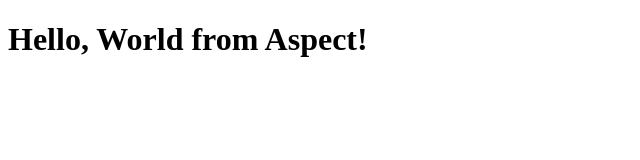
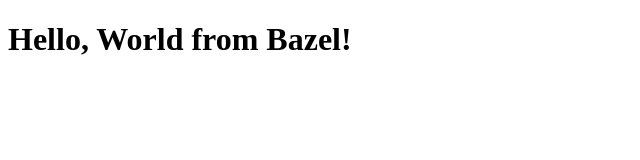
Before and after one commit to writechoiceorg/node-app-js-gcp, a website: page packages/hello-world/index.html in a window 1280 px wide. Shown: the full height of the page, 0-640 px from the left. Drawn offline with Linux system fonts and the light colour scheme.

Commit message:
Update index.html

```diff
--- a/packages/hello-world/index.html
+++ b/packages/hello-world/index.html
@@ -4,6 +4,6 @@
         <title>Hello World</title>
     </head>
     <body>
-        <h1>Hello, World from Aspect!</h1>
+        <h1>Hello, World from Bazel!</h1>
     </body>
     </html>
```
